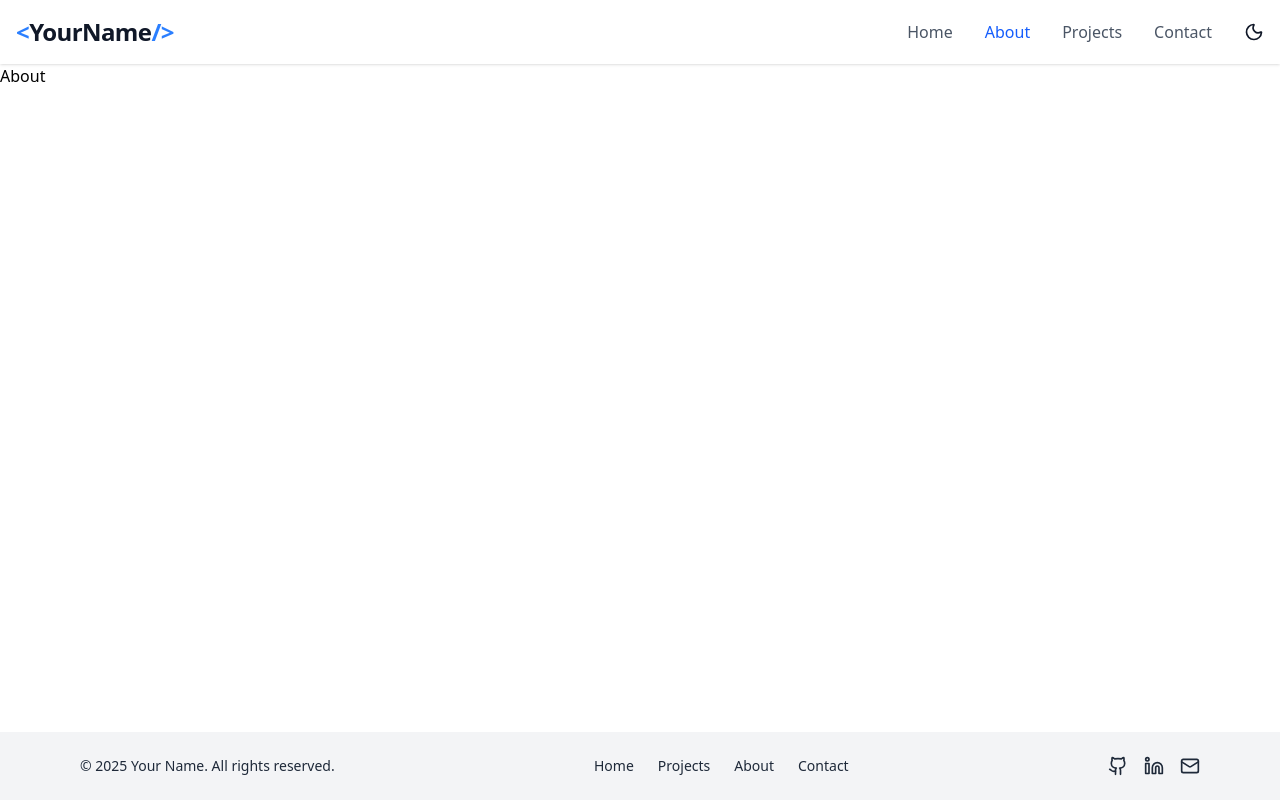
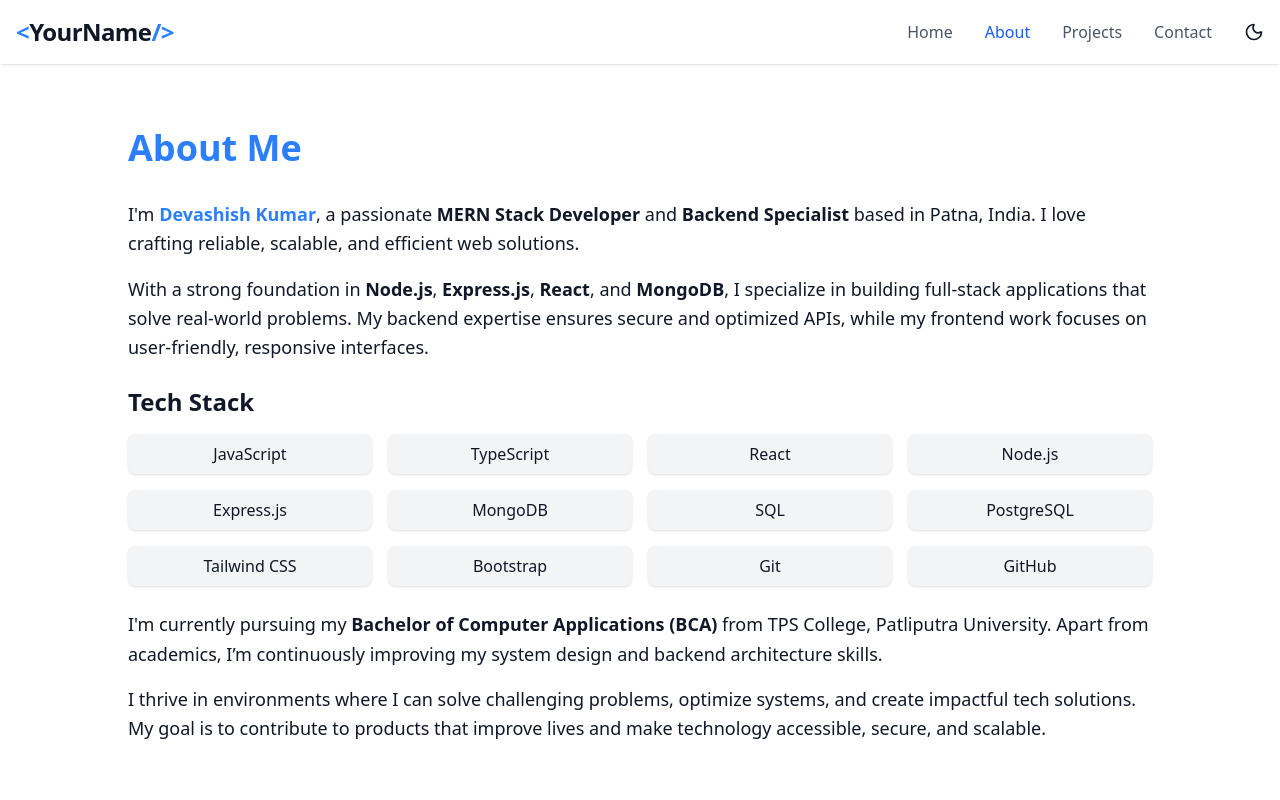
Before and after one commit to devashishkr3/Devashish-Portfolio, a React (Vite) app: page /about in a window 1280 px wide. Shown: the top 800 px of the page. Built offline with nearby package versions, Linux system fonts and the light colour scheme; the HTML template or start-up script is replaced by a standard one.

Commit message:
About.jsx

```diff
--- a/src/pages/About.jsx
+++ b/src/pages/About.jsx
@@ -1,7 +1,141 @@
-import React from "react";
+// // src/pages/About.jsx
+// import React, { useContext } from "react";
+// import { ThemeContext } from "../context/ThemeContext";
 
-function About() {
-  return <div>About</div>;
-}
+// const About = () => {
+//   const { darkMode } = useContext(ThemeContext);
+
+//   return (
+//     <section
+//       className={`min-h-screen px-6 py-16 md:px-20 transition-colors duration-300 ${
+//         darkMode ? "bg-gray-900 text-white" : "bg-white text-gray-900"
+//       }`}
+//     >
+//       <div className="max-w-5xl mx-auto">
+//         <h2 className="text-3xl md:text-4xl font-bold mb-6 text-blue-500">
+//           About Me
+//         </h2>
+//         <p className="text-lg leading-relaxed mb-4">
+//           Hi, I'm{" "}
+//           <span className="font-semibold text-blue-500">Devashish Kumar</span> —
+//           a passionate MERN Stack Developer and Backend Developer based in
+//           Patna. I specialize in building secure, scalable, and high-performance
+//           applications using technologies like <strong>Node.js</strong>,{" "}
+//           <strong>Express.js</strong>,<strong>MongoDB</strong>,{" "}
+//           <strong>SQL</strong>, and <strong>React</strong>.
+//         </p>
+//         <p className="text-lg leading-relaxed mb-4">
+//           I’m deeply interested in backend architecture and system design. I've
+//           built projects like a School Management System, Hotel Booking App, and
+//           currently working on a Real-Time Food Delivery App with live order
+//           tracking using <strong>Socket.io</strong>.
+//         </p>
+//         <p className="text-lg leading-relaxed mb-4">
+//           My strengths include clean code practices, secure authentication
+//           systems, and seamless user experiences. I’m also skilled with{" "}
+//           <strong>Git & GitHub</strong>, and UI libraries like{" "}
+//           <strong>Tailwind CSS</strong> and <strong>Bootstrap</strong>.
+//         </p>
+//         <p className="text-lg leading-relaxed">
+//           I’m currently pursuing my{" "}
+//           <strong>BCA from Patliputra University (TPS College)</strong>, and I’m
+//           committed to building efficient, user-focused digital solutions.
+//         </p>
+//       </div>
+//     </section>
+//   );
+// };
+
+// export default About;
+
+// src/pages/About.jsx
+import React, { useContext } from "react";
+import { ThemeContext } from "../context/ThemeContext";
+
+const About = () => {
+  const { darkMode } = useContext(ThemeContext);
+
+  return (
+    <section
+      className={`min-h-screen px-6 py-16 md:px-20 transition-colors duration-300 ${
+        darkMode ? "bg-gray-900 text-white" : "bg-white text-gray-900"
+      }`}
+    >
+      <div className="max-w-5xl mx-auto">
+        {/* Heading */}
+        <h2 className="text-3xl md:text-4xl font-bold mb-8 text-blue-500">
+          About Me
+        </h2>
+
+        {/* Introduction */}
+        <p className="text-lg leading-relaxed mb-4">
+          I'm{" "}
+          <span className="text-blue-500 font-semibold">Devashish Kumar</span>,
+          a passionate <strong>MERN Stack Developer</strong> and{" "}
+          <strong>Backend Specialist</strong> based in Patna, India. I love
+          crafting reliable, scalable, and efficient web solutions.
+        </p>
+
+        {/* Summary */}
+        <p className="text-lg leading-relaxed mb-4">
+          With a strong foundation in <strong>Node.js</strong>,{" "}
+          <strong>Express.js</strong>, <strong>React</strong>, and{" "}
+          <strong>MongoDB</strong>, I specialize in building full-stack
+          applications that solve real-world problems. My backend expertise
+          ensures secure and optimized APIs, while my frontend work focuses on
+          user-friendly, responsive interfaces.
+        </p>
+
+        {/* Skills */}
+        <div className="mt-6 mb-6">
+          <h3 className="text-2xl font-semibold mb-4">Tech Stack</h3>
+          <ul className="grid grid-cols-2 sm:grid-cols-3 md:grid-cols-4 gap-4 text-base">
+            {[
+              "JavaScript",
+              "TypeScript",
+              "React",
+              "Node.js",
+              "Express.js",
+              "MongoDB",
+              "SQL",
+              "PostgreSQL",
+              "Tailwind CSS",
+              "Bootstrap",
+              "Git",
+              "GitHub",
+            ].map((skill, index) => (
+              <li
+                key={index}
+                className={`px-4 py-2 rounded-lg shadow text-center ${
+                  darkMode
+                    ? "bg-gray-800 text-white"
+                    : "bg-gray-100 text-gray-900"
+                }`}
+              >
+                {skill}
+              </li>
+            ))}
+          </ul>
+        </div>
+
+        {/* Current Status */}
+        <p className="text-lg leading-relaxed mb-4">
+          I'm currently pursuing my{" "}
+          <strong>Bachelor of Computer Applications (BCA)</strong> from TPS
+          College, Patliputra University. Apart from academics, I’m continuously
+          improving my system design and backend architecture skills.
+        </p>
+
+        {/* Passion */}
+        <p className="text-lg leading-relaxed">
+          I thrive in environments where I can solve challenging problems,
+          optimize systems, and create impactful tech solutions. My goal is to
+          contribute to products that improve lives and make technology
+          accessible, secure, and scalable.
+        </p>
+      </div>
+    </section>
+  );
+};
 
 export default About;
```
